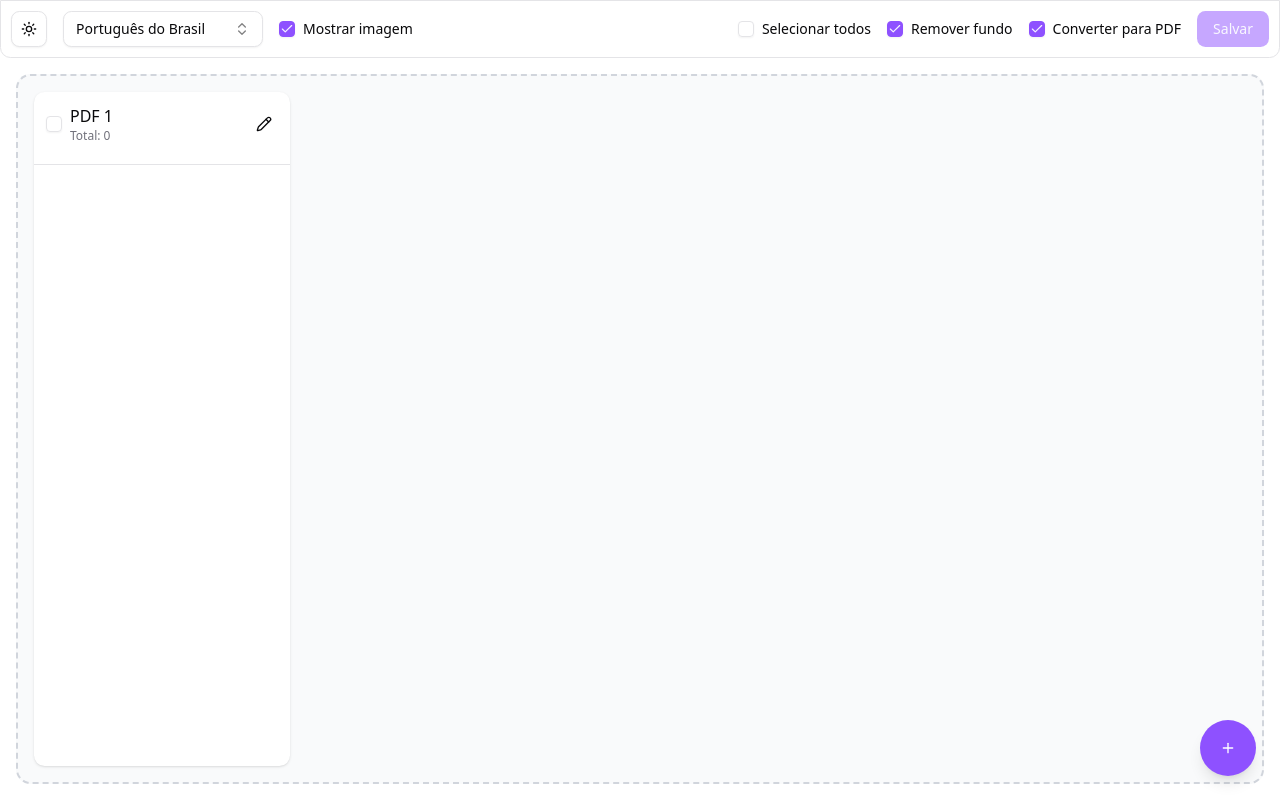
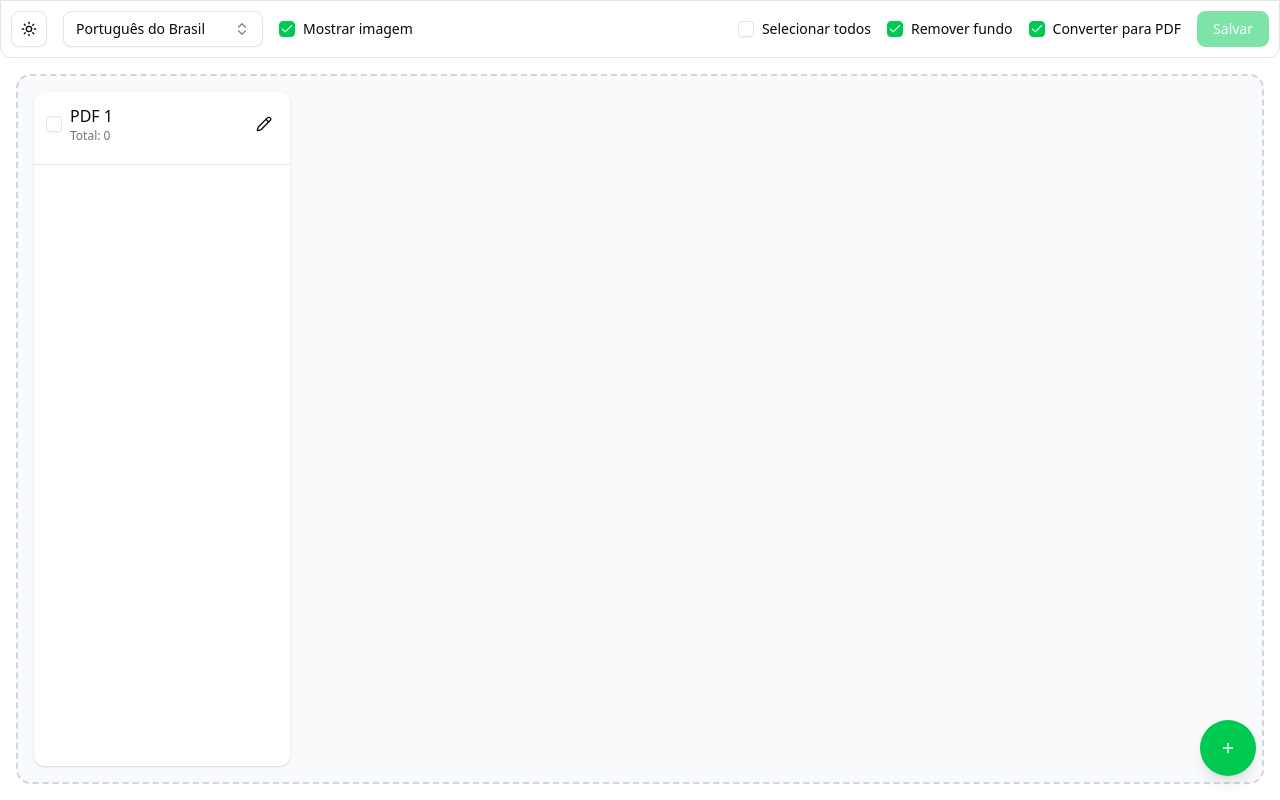
Before and after one commit to hpcor01/pdf-temp, a Next.js app: page / in a window 1280 px wide. Built offline with nearby package versions, Linux system fonts and the light colour scheme.

Commit message:
versão final do previewer

```diff
--- a/src/app/globals.css
+++ b/src/app/globals.css
@@ -51,8 +51,8 @@
   --card-foreground: oklch(0.141 0.005 285.823);
   --popover: oklch(1 0 0);
   --popover-foreground: oklch(0.141 0.005 285.823);
-  --primary: oklch(0.606 0.25 292.717);
-  --primary-foreground: oklch(0.969 0.016 293.756);
+  --primary: oklch(0.723 0.219 149.579);
+  --primary-foreground: oklch(0.982 0.018 155.826);
   --secondary: oklch(0.967 0.001 286.375);
   --secondary-foreground: oklch(0.21 0.006 285.885);
   --muted: oklch(0.967 0.001 286.375);
@@ -62,7 +62,7 @@
   --destructive: oklch(0.577 0.245 27.325);
   --border: oklch(0.92 0.004 286.32);
   --input: oklch(0.92 0.004 286.32);
-  --ring: oklch(0.606 0.25 292.717);
+  --ring: oklch(0.723 0.219 149.579);
   --chart-1: oklch(0.646 0.222 41.116);
   --chart-2: oklch(0.6 0.118 184.704);
   --chart-3: oklch(0.398 0.07 227.392);
@@ -70,12 +70,12 @@
   --chart-5: oklch(0.769 0.188 70.08);
   --sidebar: oklch(0.985 0 0);
   --sidebar-foreground: oklch(0.141 0.005 285.823);
-  --sidebar-primary: oklch(0.606 0.25 292.717);
-  --sidebar-primary-foreground: oklch(0.969 0.016 293.756);
+  --sidebar-primary: oklch(0.723 0.219 149.579);
+  --sidebar-primary-foreground: oklch(0.982 0.018 155.826);
   --sidebar-accent: oklch(0.967 0.001 286.375);
   --sidebar-accent-foreground: oklch(0.21 0.006 285.885);
   --sidebar-border: oklch(0.92 0.004 286.32);
-  --sidebar-ring: oklch(0.606 0.25 292.717);
+  --sidebar-ring: oklch(0.723 0.219 149.579);
 }
 
 .dark {
@@ -85,8 +85,8 @@
   --card-foreground: oklch(0.985 0 0);
   --popover: oklch(0.21 0.006 285.885);
   --popover-foreground: oklch(0.985 0 0);
-  --primary: oklch(0.541 0.281 293.009);
-  --primary-foreground: oklch(0.969 0.016 293.756);
+  --primary: oklch(0.696 0.17 162.48);
+  --primary-foreground: oklch(0.393 0.095 152.535);
   --secondary: oklch(0.274 0.006 286.033);
   --secondary-foreground: oklch(0.985 0 0);
   --muted: oklch(0.274 0.006 286.033);
@@ -96,7 +96,7 @@
   --destructive: oklch(0.704 0.191 22.216);
   --border: oklch(1 0 0 / 10%);
   --input: oklch(1 0 0 / 15%);
-  --ring: oklch(0.541 0.281 293.009);
+  --ring: oklch(0.527 0.154 150.069);
   --chart-1: oklch(0.488 0.243 264.376);
   --chart-2: oklch(0.696 0.17 162.48);
   --chart-3: oklch(0.769 0.188 70.08);
@@ -104,12 +104,12 @@
   --chart-5: oklch(0.645 0.246 16.439);
   --sidebar: oklch(0.21 0.006 285.885);
   --sidebar-foreground: oklch(0.985 0 0);
-  --sidebar-primary: oklch(0.541 0.281 293.009);
-  --sidebar-primary-foreground: oklch(0.969 0.016 293.756);
+  --sidebar-primary: oklch(0.696 0.17 162.48);
+  --sidebar-primary-foreground: oklch(0.393 0.095 152.535);
   --sidebar-accent: oklch(0.274 0.006 286.033);
   --sidebar-accent-foreground: oklch(0.985 0 0);
   --sidebar-border: oklch(1 0 0 / 10%);
-  --sidebar-ring: oklch(0.541 0.281 293.009);
+  --sidebar-ring: oklch(0.527 0.154 150.069);
 }
 
 @layer base {
--- a/src/components/previewer-image.tsx
+++ b/src/components/previewer-image.tsx
@@ -142,7 +142,7 @@ export function PreviewerImage({
             <Button
               type="button"
               onClick={handleZoomOut}
-              className="text-muted-foreground hover:text-foreground"
+              className="cursor-pointer text-muted-foreground hover:text-foreground"
               aria-label="Zoom out"
             >
               <ZoomOut className="w-5 h-5" />
@@ -150,7 +150,7 @@ export function PreviewerImage({
             <Button
               type="button"
               onClick={handleZoomIn}
-              className="text-muted-foreground hover:text-foreground"
+              className="cursor-pointer text-muted-foreground hover:text-foreground"
               aria-label="Zoom in"
             >
               <ZoomIn className="w-5 h-5" />
@@ -158,7 +158,7 @@ export function PreviewerImage({
             <Button
               type="button"
               onClick={handleRotate}
-              className="text-muted-foreground hover:text-foreground"
+              className="cursor-pointer text-muted-foreground hover:text-foreground"
               aria-label="Rotate image"
             >
               <RotateCw className="w-5 h-5" />
@@ -166,7 +166,7 @@ export function PreviewerImage({
             <Button
               type="button"
               onClick={handleReset}
-              className="text-muted-foreground hover:text-foreground"
+              className="cursor-pointer text-muted-foreground hover:text-foreground"
               aria-label="Reset view"
             >
               <RefreshCw className="w-5 h-5" />
@@ -174,7 +174,7 @@ export function PreviewerImage({
             <Button
               type="button"
               onClick={onClose}
-              className="text-muted-foreground hover:text-foreground"
+              className="cursor-pointer text-muted-foreground hover:text-foreground"
               aria-label="Close preview"
             >
               <X className="w-5 h-5" />
@@ -280,7 +280,7 @@ export function PreviewerImage({
           <Button
             type="button"
             onClick={onClose}
-            className="text-muted-foreground hover:text-foreground ml-2"
+            className="cursor-pointer text-muted-foreground hover:text-foreground ml-2"
             aria-label="Close preview"
           >
             <X className="w-5 h-5" />
```
